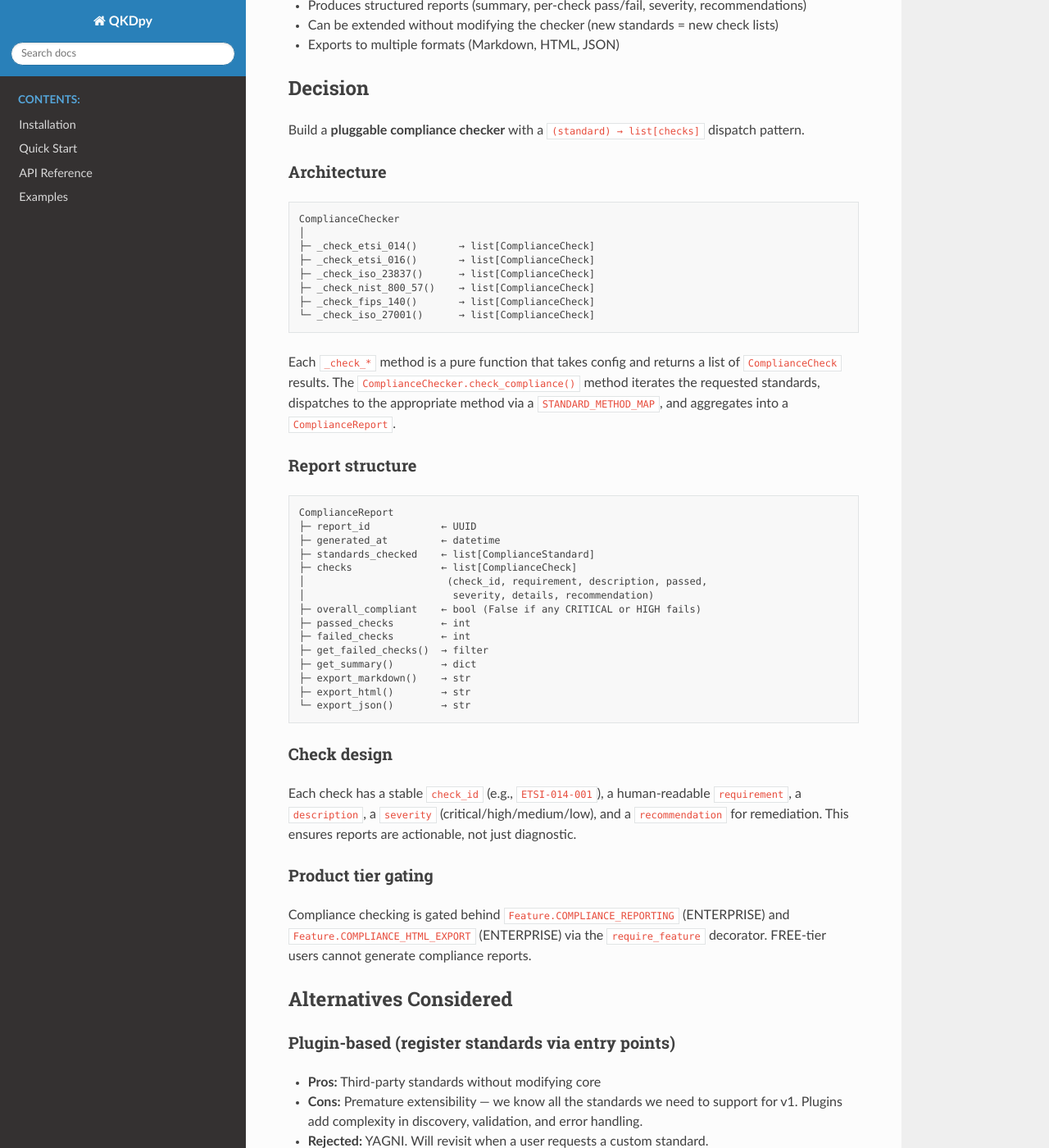
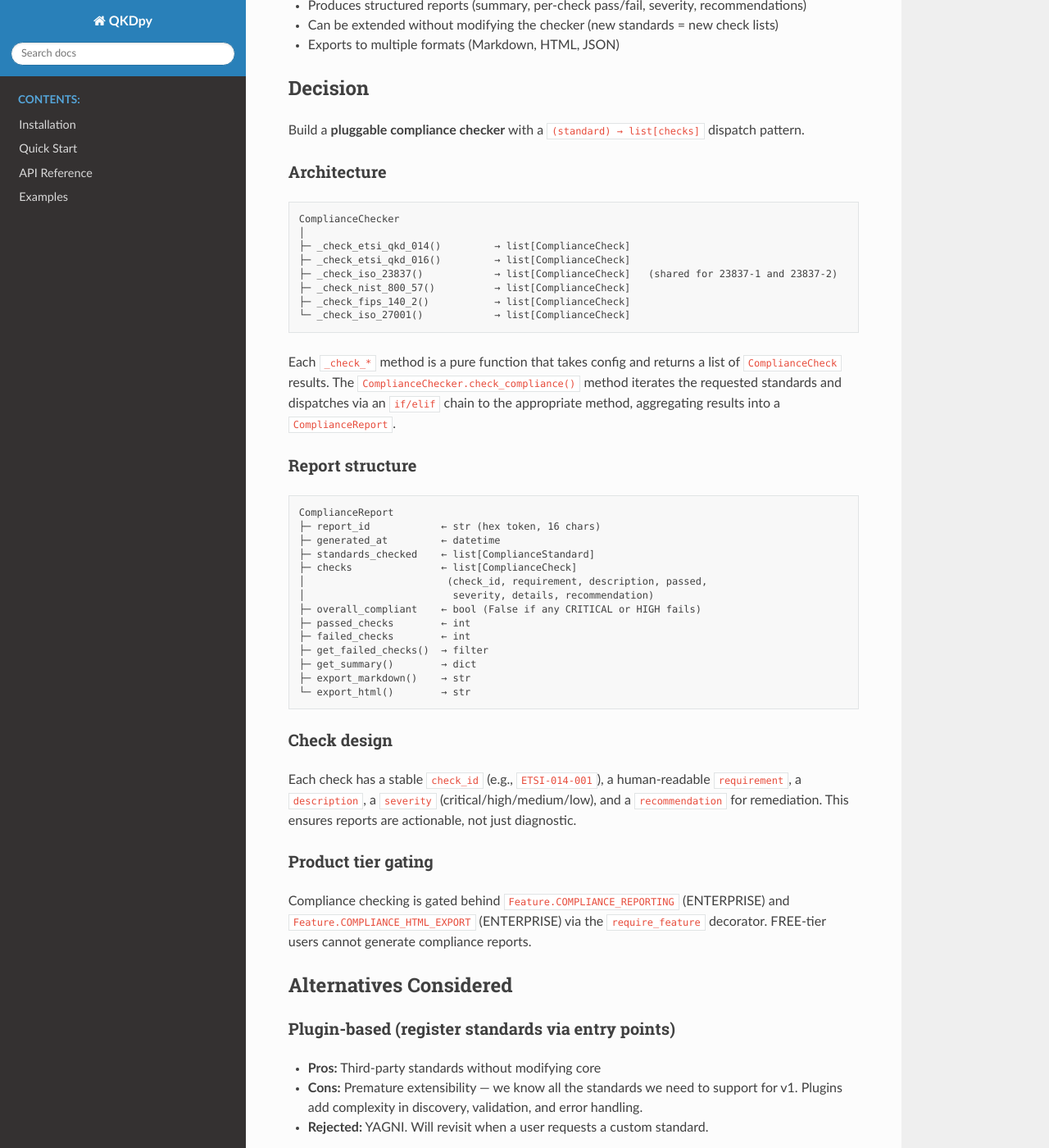
Before and after one commit to Pranava-Kumar/qkdpy, a Sphinx documentation site: the page built from docs/decisions/ADR-003-compliance-architecture.md, in a window 1280 px wide and 1400 px high, scrolled down 741 px. Shown: the whole window at 82% size. Built offline with Sphinx 7.4.7 and the Read the Docs theme 3.1.0, drawn with Linux system fonts in a browser that asks for light colours.

Commit message:
fix: Align ADR-002/003 with actual implementation
- ADR-003: Fix method names (_check_etsi_014 → _check_etsi_qkd_014,
  et al), dispatch description (if/elif chain not STANDARD_METHOD_MAP),
  remove non-existent export_json(), fix report_id type (str not UUID)
- ADR-002: Fix backtick formatting in lazy-imports sentence

````diff
--- a/docs/decisions/ADR-003-compliance-architecture.md
+++ b/docs/decisions/ADR-003-compliance-architecture.md
@@ -34,24 +34,24 @@ dispatch pattern.
 ```
 ComplianceChecker
 │
-├─ _check_etsi_014()       → list[ComplianceCheck]
-├─ _check_etsi_016()       → list[ComplianceCheck]
-├─ _check_iso_23837()      → list[ComplianceCheck]
-├─ _check_nist_800_57()    → list[ComplianceCheck]
-├─ _check_fips_140()       → list[ComplianceCheck]
-└─ _check_iso_27001()      → list[ComplianceCheck]
+├─ _check_etsi_qkd_014()         → list[ComplianceCheck]
+├─ _check_etsi_qkd_016()         → list[ComplianceCheck]
+├─ _check_iso_23837()            → list[ComplianceCheck]   (shared for 23837-1 and 23837-2)
+├─ _check_nist_800_57()          → list[ComplianceCheck]
+├─ _check_fips_140_2()           → list[ComplianceCheck]
+└─ _check_iso_27001()            → list[ComplianceCheck]
 ```
 
 Each `_check_*` method is a pure function that takes config and returns a list
 of `ComplianceCheck` results.  The `ComplianceChecker.check_compliance()` method
-iterates the requested standards, dispatches to the appropriate method via a
-`STANDARD_METHOD_MAP`, and aggregates into a `ComplianceReport`.
+iterates the requested standards and dispatches via an ``if/elif`` chain to the
+appropriate method, aggregating results into a `ComplianceReport`.
 
 ### Report structure
 
 ```
 ComplianceReport
-├─ report_id            ← UUID
+├─ report_id            ← str (hex token, 16 chars)
 ├─ generated_at         ← datetime
 ├─ standards_checked    ← list[ComplianceStandard]
 ├─ checks               ← list[ComplianceCheck]
@@ -63,8 +63,7 @@ ComplianceReport
 ├─ get_failed_checks()  → filter
 ├─ get_summary()        → dict
 ├─ export_markdown()    → str
-├─ export_html()        → str
-└─ export_json()        → str
+└─ export_html()        → str
 ```
 
 ### Check design
````
Also changed, not shown: docs/decisions/ADR-002-observability-and-instrumentation.md (+1 -1 lines).
